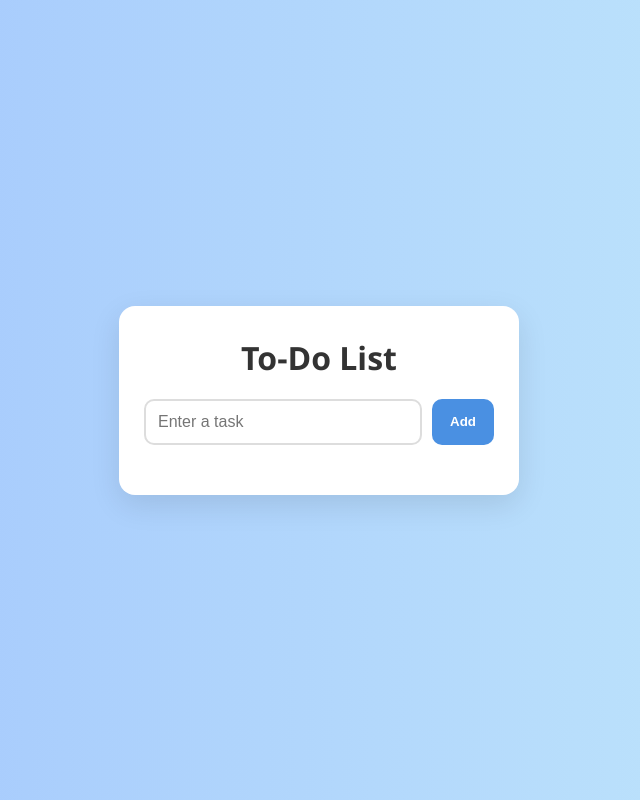
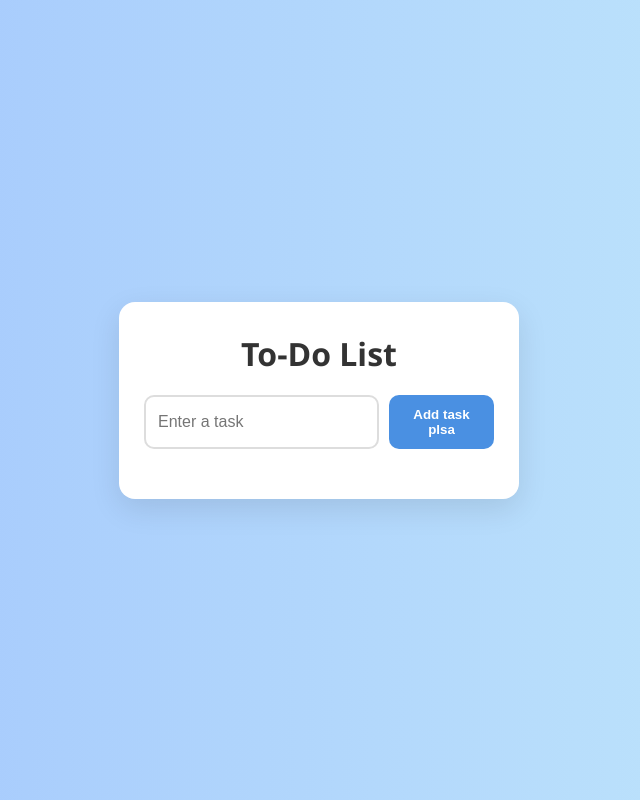
Before and after one commit to Seaklim123/TEST-PWA, a plain HTML site: page index.html in a window 1280 px wide. Shown: the whole page, without its empty margins (321-961 px from the left). Drawn offline with Linux system fonts and the light colour scheme; files whose address does not match are found by name.

Commit message:
add to home1

```diff
--- a/index.html
+++ b/index.html
@@ -14,7 +14,7 @@
     <h1>To-Do List</h1>
     <div class="input-group">
       <input type="text" id="taskInput" placeholder="Enter a task" />
-      <button onclick="addTask()">Add</button>
+      <button onclick="addTask()">Add task plsa</button>
     </div>
     <ul id="taskList"></ul>
   </div>
```
